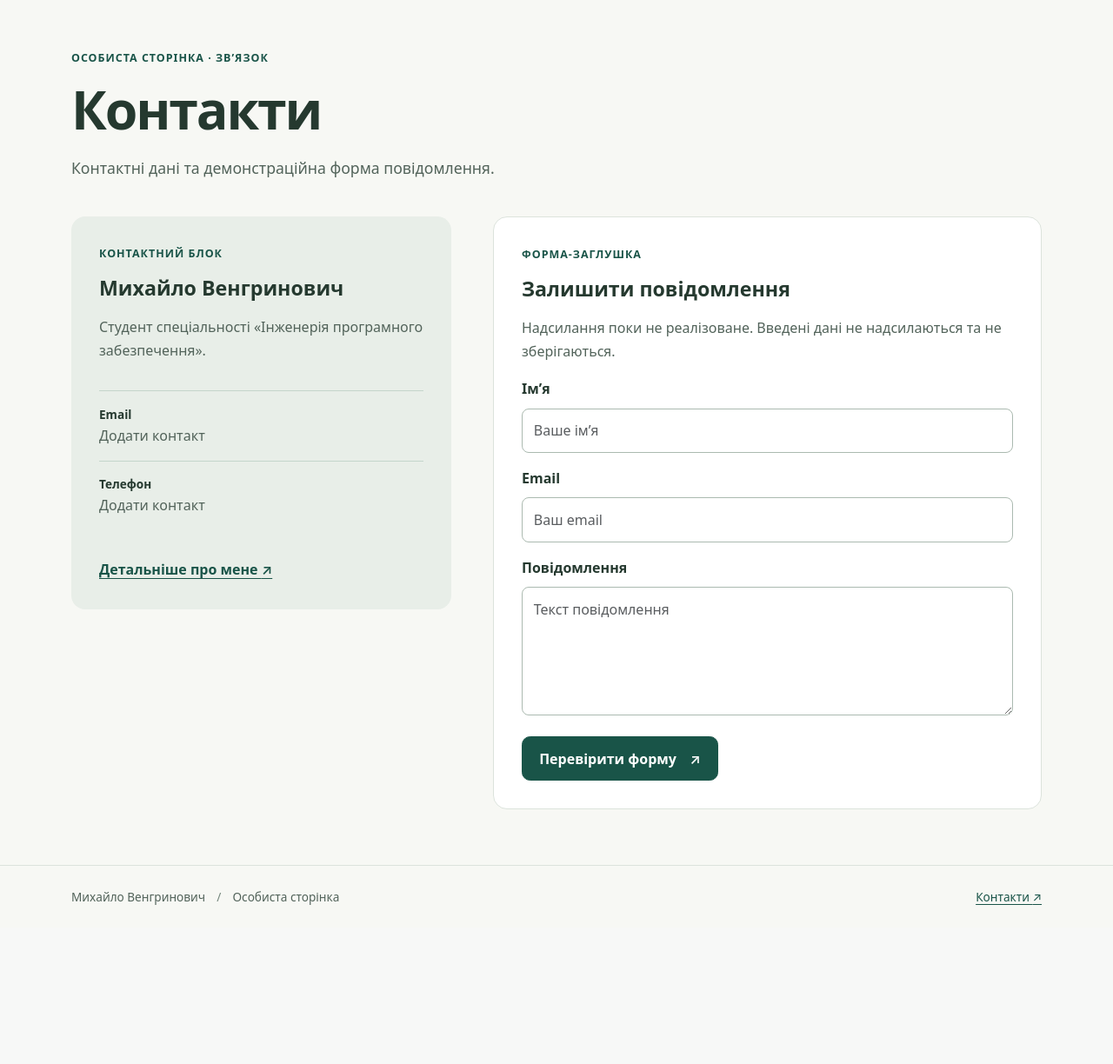
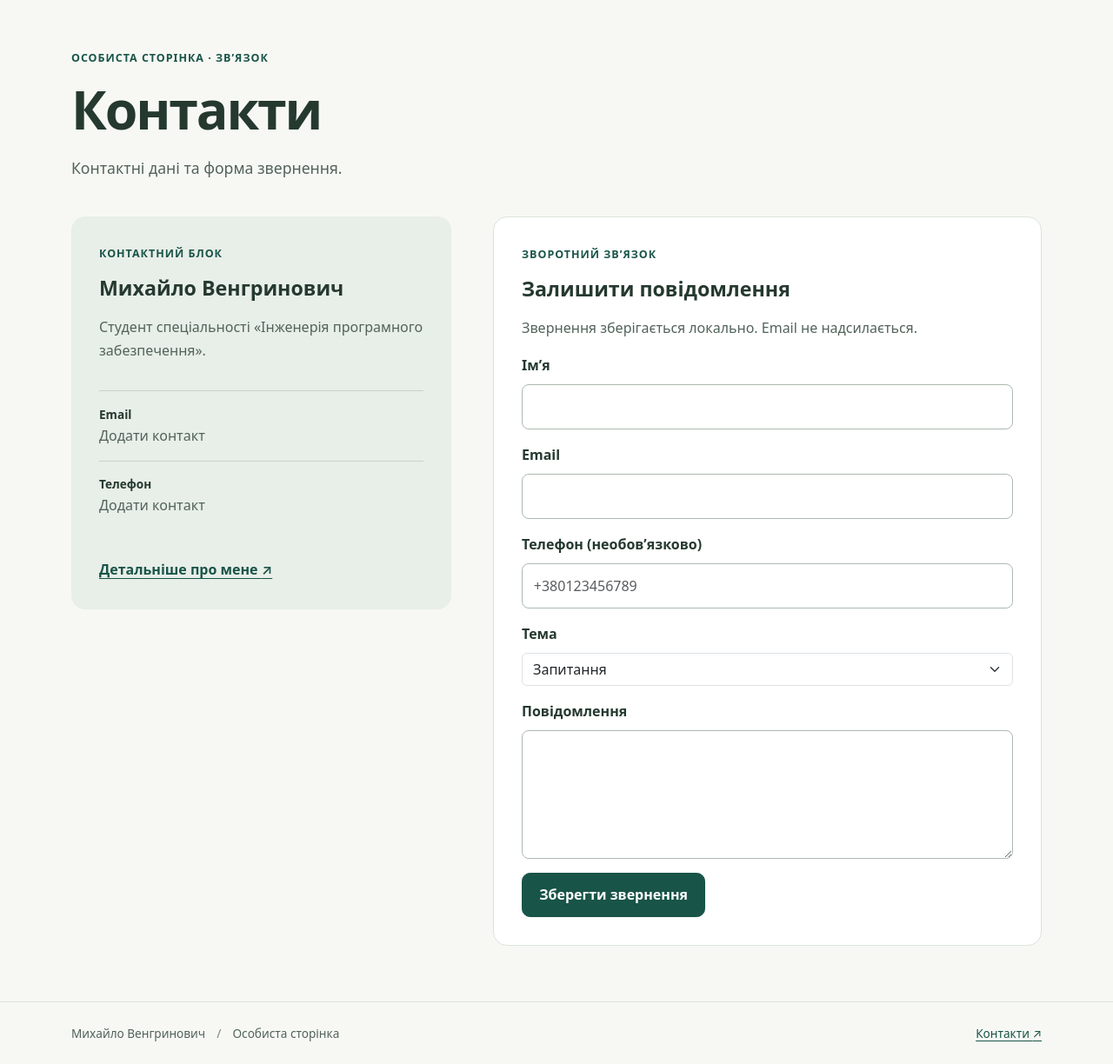
Before and after one commit to misha641/flask-app-lab, a Flask app: page /contacts in a window 1280 px wide. Shown: the part 117-1341 px from the top of the page at 87% size. Before the commit the page ends 1158 px from the top, so only its background shows below. Run offline with Flask 3, Linux system fonts and the light colour scheme; some libraries are stand-ins or nearby versions.

Commit message:
lab5: add Flask-WTF contact form and protect POST forms with CSRF

```diff
--- /dev/null
+++ b/app/forms.py
@@ -0,0 +1,24 @@
+from flask_wtf import FlaskForm
+from wtforms import StringField, TextAreaField, SelectField, SubmitField
+from wtforms.validators import DataRequired, Email, Length, Optional, Regexp
+
+
+class ContactForm(FlaskForm):
+    name = StringField('Ім’я', validators=[
+        DataRequired(message='Вкажіть ім’я.'),
+        Length(min=4, max=10, message='Ім’я має містити від 4 до 10 символів.'),
+    ])
+    email = StringField('Email', validators=[
+        DataRequired(message='Вкажіть email.'), Email(message='Вкажіть коректну адресу email.'),
+    ])
+    phone = StringField('Телефон (необов’язково)', validators=[
+        Optional(), Regexp(r'\A\+380[0-9]{9}\Z', message='Формат телефону: +380 і дев’ять цифр.'),
+    ])
+    subject = SelectField('Тема', choices=[
+        ('question', 'Запитання'), ('cooperation', 'Співпраця'), ('feedback', 'Відгук'),
+    ])
+    message = TextAreaField('Повідомлення', validators=[
+        DataRequired(message='Напишіть повідомлення.'),
+        Length(max=500, message='Повідомлення має містити не більше 500 символів.'),
+    ])
+    submit = SubmitField('Зберегти звернення')
--- /dev/null
+++ b/app/templates/components/form_fields.html
@@ -0,0 +1,9 @@
+{% macro render_field(field) %}
+<div class="mb-3">
+    {{ field.label(class_='form-label') }}
+    {{ field(class_=('form-select' if field.type == 'SelectField' else 'form-control') ~ (' is-invalid' if field.errors else ''), aria_describedby=field.id ~ '-errors', **kwargs) }}
+    <div id="{{ field.id }}-errors"{% if field.errors %} class="invalid-feedback"{% endif %}>
+        {% for error in field.errors %}<div>{{ error }}</div>{% endfor %}
+    </div>
+</div>
+{% endmacro %}
--- a/app/templates/contacts.html
+++ b/app/templates/contacts.html
@@ -1,10 +1,11 @@
 {% extends 'base.html' %}
+{% from 'components/form_fields.html' import render_field %}
 
 {% block content %}
 <div class="page-intro">
     <p class="eyebrow">Особиста сторінка · Зв’язок</p>
     <h1>{{ title }}</h1>
-    <p class="intro-description">Контактні дані та демонстраційна форма повідомлення.</p>
+    <p class="intro-description">Контактні дані та форма звернення.</p>
 </div>
 
 <div class="row g-4 g-lg-5 contact-layout">
@@ -22,31 +23,17 @@
     </div>
     <div class="col-lg-7">
         <section class="form-card" aria-labelledby="contact-form-title">
-            <p class="eyebrow">Форма-заглушка</p>
+            <p class="eyebrow">Зворотний зв’язок</p>
             <h2 id="contact-form-title">Залишити повідомлення</h2>
-            <p class="muted" id="form-description">Надсилання поки не реалізоване. Введені дані не надсилаються та не зберігаються.</p>
-
-            {% if form_submitted %}
-            <div class="alert alert-info" role="status">
-                Надсилання поки не реалізоване. Повідомлення не надіслано, дані не збережено.
-            </div>
-            {% endif %}
-
-            <form action="{{ url_for('contacts') }}" method="post" novalidate aria-describedby="form-description">
-                {# Поля без name: браузер не включає введені значення в POST. #}
-                <div class="mb-3">
-                    <label class="form-label" for="contact-name">Ім’я</label>
-                    <input class="form-control" id="contact-name" type="text" placeholder="Ваше ім’я" autocomplete="off">
-                </div>
-                <div class="mb-3">
-                    <label class="form-label" for="contact-email">Email</label>
-                    <input class="form-control" id="contact-email" type="email" placeholder="Ваш email" autocomplete="off">
-                </div>
-                <div class="mb-4">
-                    <label class="form-label" for="contact-message">Повідомлення</label>
-                    <textarea class="form-control" id="contact-message" rows="5" placeholder="Текст повідомлення"></textarea>
-                </div>
-                <button class="btn btn-primary" type="submit">Перевірити форму <span aria-hidden="true">↗</span></button>
+            <p class="muted" id="form-description">Звернення зберігається локально. Email не надсилається.</p>
+            <form action="{{ request.path }}" method="post" novalidate aria-describedby="form-description">
+                {{ form.hidden_tag() }}
+                {{ render_field(form.name, autocomplete='name') }}
+                {{ render_field(form.email, type='email', autocomplete='email') }}
+                {{ render_field(form.phone, type='tel', placeholder='+380123456789') }}
+                {{ render_field(form.subject) }}
+                {{ render_field(form.message, rows=5) }}
+                {{ form.submit(class_='btn btn-primary') }}
             </form>
         </section>
     </div>
--- /dev/null
+++ b/app/templates/error.html
@@ -0,0 +1,6 @@
+{% extends 'base.html' %}
+{% block content %}
+<div class="page-intro"><h1>{{ title }}</h1></div>
+<div class="alert alert-danger" role="alert">{{ message }}</div>
+<a href="{{ url_for('home') }}">На головну</a>
+{% endblock %}
--- a/app/users/templates/users/login.html
+++ b/app/users/templates/users/login.html
@@ -12,6 +12,7 @@
 <div class="row">
     <div class="col-md-8 col-lg-6">
         <form class="form-card" method="post" action="{{ url_for('users.login') }}">
+        <input type="hidden" name="csrf_token" value="{{ csrf_token() }}">
             <div class="mb-3">
                 <label class="form-label" for="username">Ім’я користувача</label>
                 <input class="form-control" id="username" name="username" autocomplete="username" required>
--- a/app/users/templates/users/profile.html
+++ b/app/users/templates/users/profile.html
@@ -8,6 +8,7 @@
     <h1>{{ title }}</h1>
     <p class="intro-description">Вітаю, <strong>{{ session['username'] }}</strong>!</p>
     <form method="post" action="{{ url_for('users.logout') }}">
+        <input type="hidden" name="csrf_token" value="{{ csrf_token() }}">
         <button class="btn btn-outline-danger" type="submit">Вийти</button>
     </form>
 </div>
@@ -15,6 +16,7 @@
 <section class="form-card mb-4" aria-labelledby="theme-title">
     <h2 id="theme-title">Тема профілю</h2>
     <form class="d-flex flex-wrap gap-2" method="post" action="{{ url_for('users.change_theme') }}">
+        <input type="hidden" name="csrf_token" value="{{ csrf_token() }}">
         <button class="btn btn-outline-secondary" name="theme" value="light" aria-pressed="{{ 'true' if theme == 'light' else 'false' }}">Світла</button>
         <button class="btn btn-outline-secondary" name="theme" value="dark" aria-pressed="{{ 'true' if theme == 'dark' else 'false' }}">Темна</button>
     </form>
@@ -26,6 +28,7 @@
             <h2 id="add-cookie-title">Додати cookie</h2>
             <p class="muted" id="cookie-key-help">До ключа додається префікс lab4_: наприклад, note → lab4_note. Дозволено 1–40 латинських літер, цифр, дефісів і підкреслень. Сесія та тема захищені від перезапису.</p>
             <form method="post" action="{{ url_for('users.add_cookie') }}">
+        <input type="hidden" name="csrf_token" value="{{ csrf_token() }}">
                 <div class="mb-3">
                     <label class="form-label" for="cookie-key">Ключ</label>
                     <input class="form-control" id="cookie-key" name="key" maxlength="40" pattern="[A-Za-z0-9_-]{1,40}" aria-describedby="cookie-key-help" required>
@@ -46,6 +49,7 @@
         <section class="form-card h-100" aria-labelledby="delete-cookie-title">
             <h2 id="delete-cookie-title">Видалити cookie</h2>
             <form method="post" action="{{ url_for('users.delete_cookie') }}">
+        <input type="hidden" name="csrf_token" value="{{ csrf_token() }}">
                 <div class="mb-3">
                     <label class="form-label" for="delete-key">Ключ для видалення</label>
                     <input class="form-control" id="delete-key" name="key" maxlength="45" required aria-describedby="delete-help">
@@ -57,6 +61,7 @@
             <h3>Очистити cookies застосунку</h3>
             <p class="muted">Буде видалено cookies lab4_ та сесію. Ви вийдете з профілю. Сторонні cookies залишаться.</p>
             <form method="post" action="{{ url_for('users.delete_all_cookies') }}">
+        <input type="hidden" name="csrf_token" value="{{ csrf_token() }}">
                 <button class="btn btn-outline-danger" type="submit">Видалити всі cookies застосунку</button>
             </form>
         </section>
--- a/app/views.py
+++ b/app/views.py
@@ -1,6 +1,11 @@
-from flask import render_template, request
+import json
+from datetime import datetime, timezone
+from pathlib import Path
+
+from flask import current_app, flash, redirect, render_template, request, url_for
 
 from . import app
+from .forms import ContactForm
 
 
 @app.route('/')
@@ -8,14 +13,26 @@ def main():
     return render_template('resume.html', title='Резюме')
 
 
+@app.route('/contact', methods=['GET', 'POST'])
 @app.route('/contacts', methods=['GET', 'POST'])
 def contacts():
-    # Заглушка: не читаємо і не зберігаємо дані форми.
-    return render_template(
-        'contacts.html',
-        title='Контакти',
-        form_submitted=request.method == 'POST',
-    )
+    form = ContactForm()
+    if form.validate_on_submit():
+        entry = {key: getattr(form, key).data for key in ('name', 'email', 'phone', 'subject', 'message')}
+        entry['created_at'] = datetime.now(timezone.utc).isoformat(timespec='seconds')
+        try:
+            path = Path(current_app.config['CONTACT_LOG'])
+            path.parent.mkdir(parents=True, exist_ok=True)
+            with path.open('a', encoding='utf-8') as log:
+                log.write(json.dumps(entry, ensure_ascii=False) + '\n')
+        except OSError:
+            flash('Не вдалося зберегти звернення. Спробуйте пізніше.', 'danger')
+            return render_template('contacts.html', title='Контакти', form=form), 503
+        flash('Звернення збережено. Email не надсилався.', 'success')
+        return redirect(request.path)
+    if request.method == 'POST':
+        flash('Перевірте позначені поля форми.', 'danger')
+    return render_template('contacts.html', title='Контакти', form=form)
 
 
 @app.route('/homepage')
--- a/config.py
+++ b/config.py
@@ -13,3 +13,9 @@ SESSION_COOKIE_SAMESITE = 'Lax'
 
 DEBUG = False
 TESTING = False
+
+PROJECT_ROOT = Path(__file__).resolve().parent
+CONTACT_LOG = PROJECT_ROOT / 'logs' / 'contacts.log'
+PRODUCTS_DB = PROJECT_ROOT / 'data' / 'products.json'
+PRODUCT_UPLOAD_DIR = PROJECT_ROOT / 'app' / 'products' / 'static' / 'uploads'
+MAX_CONTENT_LENGTH = 6 * 1024 * 1024
--- a/requirements.txt
+++ b/requirements.txt
@@ -7,3 +7,8 @@ Jinja2==3.1.6
 MarkupSafe==3.0.3
 python-dotenv==1.2.3
 Werkzeug==3.1.9
+Flask-WTF==1.3.0
+WTForms==3.3.1
+tinydb==4.9.0
+email-validator==2.3.0
+Pillow==13.0.0
```
Also changed, not shown: app/__init__.py (+15 -1 lines), 1 other file.
